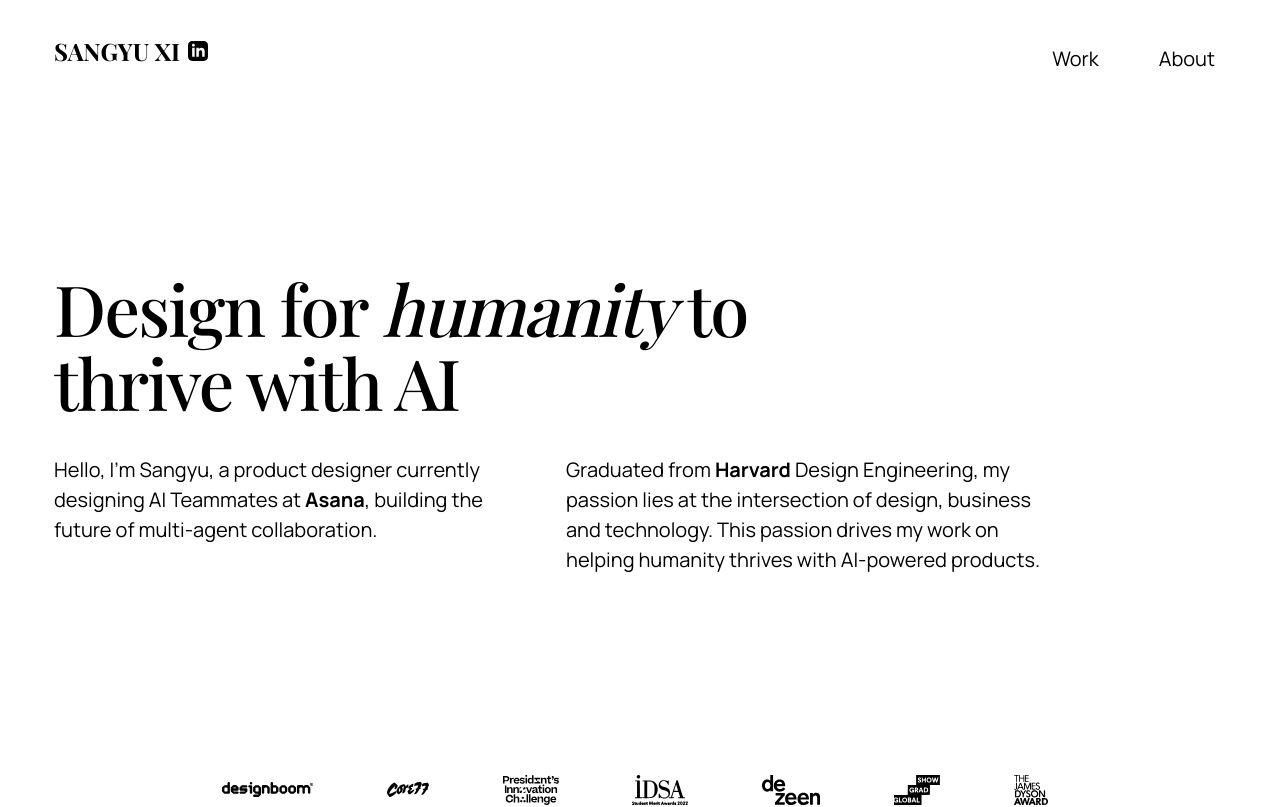
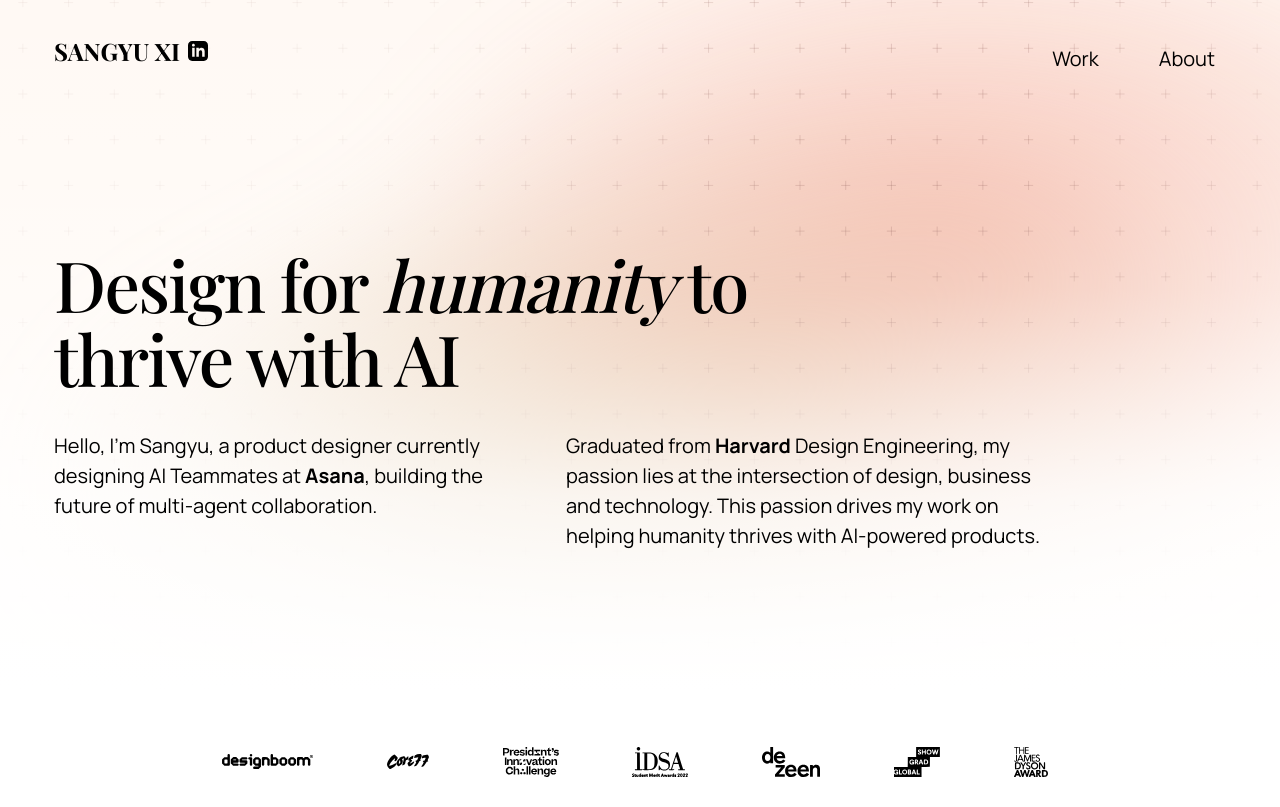
Before and after one commit to sekimataki/portfolio, a Next.js app: page / in a window 1280 px wide. Shown: the top 807 px of the page. Built offline with nearby package versions, Linux system fonts and the light colour scheme.

Commit message:
Your descriptive message here

```diff
--- a/app/globals.css
+++ b/app/globals.css
@@ -20,8 +20,126 @@
   }
 }
 
+html {
+  -webkit-text-size-adjust: 100%;
+  text-size-adjust: 100%;
+}
+
 body {
   background: var(--background);
   color: var(--foreground);
   font-family: Arial, Helvetica, sans-serif;
+  overflow-x: clip;
 }
+
+/* Home hero — layered blobs, cursor-reactive “+” matrix, fade to page white */
+.hero {
+  position: relative;
+  overflow: hidden;
+  --mx: 70%;
+  --my: 35%;
+  background-color: #fff9f4;
+}
+
+.hero-blob {
+  position: absolute;
+  inset: -120px;
+  z-index: 0;
+  pointer-events: none;
+  background:
+    radial-gradient(60% 55% at 72% 38%, rgba(235, 106, 78, 0.45) 0%, rgba(209, 52, 17, 0) 65%),
+    radial-gradient(55% 50% at 58% 55%, rgba(201, 139, 81, 0.5) 0%, rgba(192, 112, 37, 0) 65%),
+    radial-gradient(50% 45% at 42% 65%, rgba(213, 181, 131, 0.5) 0%, rgba(91, 75, 50, 0) 65%);
+  filter: blur(50px);
+}
+
+.hero-plus-matrix {
+  position: absolute;
+  inset: 0;
+  z-index: 1;
+  pointer-events: none;
+  -webkit-mask-image: radial-gradient(
+    circle 520px at var(--mx) var(--my),
+    rgba(0, 0, 0, 1) 0%,
+    rgba(0, 0, 0, 0.2) 100%
+  );
+  mask-image: radial-gradient(
+    circle 520px at var(--mx) var(--my),
+    rgba(0, 0, 0, 1) 0%,
+    rgba(0, 0, 0, 0.2) 100%
+  );
+  transition:
+    -webkit-mask-image 120ms linear,
+    mask-image 120ms linear;
+}
+
+.hero-plus-matrix svg {
+  width: 100%;
+  height: 100%;
+  color: rgba(90, 30, 25, 0.4);
+}
+
+.hero-fade-to-white {
+  position: absolute;
+  inset: 0;
+  z-index: 2;
+  pointer-events: none;
+  background: linear-gradient(
+    to bottom,
+    rgba(255, 255, 255, 0) 0%,
+    rgba(255, 255, 255, 0.35) 42%,
+    rgba(255, 255, 255, 0.82) 72%,
+    #ffffff 100%
+  );
+}
+
+.hero-content {
+  position: relative;
+  z-index: 10;
+}
+
+@media (max-width: 639px) {
+  .hero-plus-matrix {
+    -webkit-mask-image: radial-gradient(
+      circle min(78vw, 300px) at var(--mx) var(--my),
+      rgba(0, 0, 0, 1) 0%,
+      rgba(0, 0, 0, 0.2) 100%
+    );
+    mask-image: radial-gradient(
+      circle min(78vw, 300px) at var(--mx) var(--my),
+      rgba(0, 0, 0, 1) 0%,
+      rgba(0, 0, 0, 0.2) 100%
+    );
+  }
+}
+
+@media (prefers-reduced-motion: reduce) {
+  .hero-plus-matrix {
+    transition: none;
+    -webkit-mask-image: radial-gradient(
+      circle 520px at 70% 35%,
+      rgba(0, 0, 0, 1) 0%,
+      rgba(0, 0, 0, 0.35) 100%
+    );
+    mask-image: radial-gradient(
+      circle 520px at 70% 35%,
+      rgba(0, 0, 0, 1) 0%,
+      rgba(0, 0, 0, 0.35) 100%
+    );
+  }
+}
+
+@media (prefers-reduced-motion: reduce) and (max-width: 639px) {
+  .hero-plus-matrix {
+    -webkit-mask-image: radial-gradient(
+      circle min(78vw, 300px) at 70% 35%,
+      rgba(0, 0, 0, 1) 0%,
+      rgba(0, 0, 0, 0.35) 100%
+    );
+    mask-image: radial-gradient(
+      circle min(78vw, 300px) at 70% 35%,
+      rgba(0, 0, 0, 1) 0%,
+      rgba(0, 0, 0, 0.35) 100%
+    );
+  }
+}
--- a/app/layout.tsx
+++ b/app/layout.tsx
@@ -1,4 +1,4 @@
-import type { Metadata } from "next";
+import type { Metadata, Viewport } from "next";
 import { Playfair_Display, Manrope, Montserrat } from "next/font/google";
 import "./globals.css";
 
@@ -25,6 +25,12 @@ export const metadata: Metadata = {
   description: "Design AI Teammates at Asana, Master in Design Engineering at Harvard",
 };
 
+export const viewport: Viewport = {
+  width: "device-width",
+  initialScale: 1,
+  viewportFit: "cover",
+};
+
 export default function RootLayout({
   children,
 }: Readonly<{
@@ -33,7 +39,7 @@ export default function RootLayout({
   return (
     <html lang="en">
       <body
-        className={`${playfair.variable} ${manrope.variable} ${montserrat.variable} antialiased`}
+        className={`${playfair.variable} ${manrope.variable} ${montserrat.variable} min-h-[100dvh] antialiased`}
       >
         {children}
       </body>
--- a/app/page.tsx
+++ b/app/page.tsx
@@ -1,7 +1,7 @@
 "use client";
 
 import type { ReactNode } from "react";
-import { useEffect, useLayoutEffect, useRef, useState } from "react";
+import { useEffect, useLayoutEffect, useMemo, useRef, useState } from "react";
 import Link from "next/link";
 
 /** ease-out cubic — all entrance + hover motion */
@@ -91,6 +91,119 @@ function useRevealOnScroll<T extends HTMLElement = HTMLElement>() {
   return { ref, show };
 }
 
+/** Full-bleed hero: warm blobs, cursor-reactive “+” grid, gradient into page white. */
+function HomeHero({ foldShow }: { foldShow: boolean }) {
+  const heroRef = useRef<HTMLElement>(null);
+  const plusGrid = useMemo(() => {
+    const cols = 28;
+    const rows = 16;
+    const cellW = 40;
+    const cellH = 40;
+    const vbW = cols * cellW;
+    const vbH = rows * cellH;
+    const els: ReactNode[] = [];
+    for (let r = 0; r < rows; r++) {
+      for (let c = 0; c < cols; c++) {
+        const x = c * cellW + cellW / 2;
+        const y = r * cellH + cellH / 2;
+        els.push(
+          <g key={`${r}-${c}`} transform={`translate(${x} ${y})`}>
+            <line x1="-4" y1="0" x2="4" y2="0" stroke="currentColor" strokeWidth="0.5" />
+            <line x1="0" y1="-4" x2="0" y2="4" stroke="currentColor" strokeWidth="0.5" />
+          </g>,
+        );
+      }
+    }
+    return { vbW, vbH, els };
+  }, []);
+
+  useEffect(() => {
+    if (typeof window === "undefined") return;
+    if (window.matchMedia("(prefers-reduced-motion: reduce)").matches) return;
+    const el = heroRef.current;
+    if (!el) return;
+    let raf = 0;
+    const move = (e: MouseEvent) => {
+      const rect = el.getBoundingClientRect();
+      const x = ((e.clientX - rect.left) / rect.width) * 100;
+      const y = ((e.clientY - rect.top) / rect.height) * 100;
+      cancelAnimationFrame(raf);
+      raf = requestAnimationFrame(() => {
+        el.style.setProperty("--mx", `${x}%`);
+        el.style.setProperty("--my", `${y}%`);
+      });
+    };
+    const leave = () => {
+      el.style.setProperty("--mx", "70%");
+      el.style.setProperty("--my", "35%");
+    };
+    el.addEventListener("mousemove", move);
+    el.addEventListener("mouseleave", leave);
+    return () => {
+      cancelAnimationFrame(raf);
+      el.removeEventListener("mousemove", move);
+      el.removeEventListener("mouseleave", leave);
+    };
+  }, []);
+
+  return (
+    <section
+      ref={heroRef}
+      className="hero w-full pt-[calc(8.75rem+env(safe-area-inset-top,0px))] pb-16 sm:pt-[calc(11.5rem+env(safe-area-inset-top,0px))] sm:pb-24 md:pt-[calc(12.5rem+env(safe-area-inset-top,0px))] md:pb-[120px] lg:pb-[140px]"
+    >
+      <div className="hero-blob" aria-hidden />
+      <div className="hero-plus-matrix" aria-hidden>
+        <svg preserveAspectRatio="xMidYMid slice" viewBox={`0 0 ${plusGrid.vbW} ${plusGrid.vbH}`}>
+          {plusGrid.els}
+        </svg>
+      </div>
+      <div className="hero-fade-to-white" aria-hidden />
+      <div className="hero-content mx-auto mt-12 w-full min-w-0 max-w-[1440px] pl-[max(1.25rem,env(safe-area-inset-left))] pr-[max(1.25rem,env(safe-area-inset-right))] sm:mt-10 sm:pl-8 sm:pr-8 md:mt-12 lg:pl-[54px] lg:pr-[65px]">
+        <FadeSlideSegment show={foldShow} index={3} className="max-w-[768px] min-w-0">
+          <h2 className="font-playfair text-[clamp(1.75rem,5.5vw,5rem)] font-medium leading-[1.08] tracking-tight text-pretty text-black sm:leading-[1.05]">
+            Design for <span className="font-playfair italic">humanity </span>
+            to thrive with AI
+          </h2>
+        </FadeSlideSegment>
+
+        <div className="mt-[18px] max-w-[992px] min-w-0 font-manrope text-base font-normal leading-relaxed text-black sm:text-[18px] sm:leading-normal md:mt-[25px] md:text-[20px] lg:mt-[35px]">
+          <div className="grid grid-cols-1 gap-6 sm:gap-8 md:grid-cols-2 md:gap-8">
+            <FadeSlideSegment show={foldShow} index={4} className="min-w-0">
+              <p>
+                Hello, I&apos;m Sangyu, a product designer currently designing AI Teammates at{" "}
+                <a
+                  href="https://asana.com/product/ai/ai-teammates"
+                  target="_blank"
+                  rel="noopener noreferrer"
+                  className="font-bold text-black hover:opacity-70"
+                >
+                  Asana
+                </a>
+                , building the future of multi-agent collaboration.
+              </p>
+            </FadeSlideSegment>
+            <FadeSlideSegment show={foldShow} index={5} className="min-w-0">
+              <p>
+                Graduated from{" "}
+                <a
+                  href="https://mde.harvard.edu/sangyu-xi/"
+                  target="_blank"
+                  rel="noopener noreferrer"
+                  className="font-bold text-black hover:opacity-70"
+                >
+                  Harvard{" "}
+                </a>
+                Design Engineering, my passion lies at the intersection of design, business and technology. This passion
+                drives my work on helping humanity thrives with AI-powered products.
+              </p>
+            </FadeSlideSegment>
+          </div>
+        </div>
+      </div>
+    </section>
+  );
+}
+
 const TEXT = {
   muted: "#000000",
   accent: "#fe6f61",
@@ -138,19 +251,21 @@ function WorkProjectCard({
   const { ref, show } = useRevealOnScroll<HTMLElement>();
 
   const pill = (
-    <div className="inline-flex shrink-0 items-center justify-center self-start rounded-full bg-[#f5f4f1] px-4 py-3">
-      <span className="whitespace-nowrap font-manrope text-base font-medium capitalize text-black">{tag}</span>
+    <div className="inline-flex max-w-full shrink-0 items-center justify-center self-start rounded-full bg-[#f5f4f1] px-3 py-2 sm:px-4 sm:py-3">
+      <span className="text-center font-manrope text-sm font-medium capitalize leading-snug text-black sm:text-base sm:whitespace-nowrap">
+        {tag}
+      </span>
     </div>
   );
 
   const titleBlock = (
-    <h3 className="font-playfair text-[clamp(32px,7vw,48px)] font-medium leading-[1.2] text-black lg:text-[48px] lg:leading-[60px]">
+    <h3 className="font-playfair text-[clamp(1.5rem,6vw,3rem)] font-medium leading-[1.2] text-pretty text-black sm:text-[clamp(1.75rem,7vw,3rem)] lg:text-[48px] lg:leading-[60px]">
       {title}
     </h3>
   );
 
   const imageColumn = (
-    <div className="group relative mx-auto aspect-square w-full max-w-[280px] shrink-0 overflow-hidden rounded-2xl sm:max-w-[320px] md:max-w-[400px] lg:mx-0 lg:max-w-[min(623px,72vh)] lg:rounded-[48px]">
+    <div className="group relative mx-auto aspect-square w-full max-w-[min(100%,280px)] shrink-0 overflow-hidden rounded-2xl sm:max-w-[320px] md:max-w-[400px] lg:mx-0 lg:max-w-[min(623px,72vh)] lg:rounded-[48px]">
       <img
         src={imageSrc}
         alt={imageAlt}
@@ -162,7 +277,7 @@ function WorkProjectCard({
   const textStart = imageSide === "left" ? 1 : 0;
   let ti = textStart;
   const textStack = (
-    <div className="flex w-full min-w-0 flex-col gap-4 lg:max-w-[691px] lg:min-h-[623px]">
+    <div className="flex w-full min-w-0 flex-col gap-4 lg:max-w-[691px] lg:min-h-0 xl:min-h-[623px]">
       <div className="flex flex-col gap-4">
         <FadeSlideSegment show={show} index={ti++} className="w-fit max-w-full">
           {pill}
@@ -202,7 +317,7 @@ function WorkProjectCard({
   return (
     <article
       ref={ref}
-      className="flex w-full flex-col gap-8 lg:flex-row lg:items-start lg:justify-between lg:gap-[59px]"
+      className="flex w-full min-w-0 flex-col gap-6 sm:gap-8 lg:flex-row lg:items-start lg:justify-between lg:gap-[59px]"
     >
       {imageSide === "left" ? (
         <>
@@ -252,13 +367,13 @@ export default function Home() {
     <main className="relative min-h-screen w-full overflow-x-hidden bg-white">
 
       <header
-        className={`fixed top-0 left-0 right-0 z-30 flex items-start justify-between px-5 pb-5 pt-[39px] transition-[background-color,backdrop-filter,border-color] duration-300 sm:px-8 lg:pl-[54px] lg:pr-[65px] ${
+        className={`fixed top-0 left-0 right-0 z-30 flex min-w-0 items-start justify-between gap-3 px-[max(1.25rem,env(safe-area-inset-left))] pb-4 pt-[calc(39px+env(safe-area-inset-top,0px))] pr-[max(1.25rem,env(safe-area-inset-right))] transition-[background-color,backdrop-filter,border-color] duration-300 sm:gap-4 sm:px-8 sm:pb-5 lg:pl-[54px] lg:pr-[65px] ${
           headerScrolled
             ? "border-b border-black/[0.06] bg-white/75 backdrop-blur-md backdrop-saturate-150"
             : "border-b border-transparent bg-transparent"
         }`}
       >
-        <FadeSlideSegment show={foldShow} index={0} className="flex items-center gap-2">
+        <FadeSlideSegment show={foldShow} index={0} className="flex min-w-0 items-center gap-2">
           <Link href="/" className="transition-opacity hover:opacity-70">
             <h1 className="font-playfair text-[20px] font-bold uppercase leading-none text-black sm:text-[24px]">
               Sangyu Xi
@@ -276,11 +391,11 @@ export default function Home() {
             </svg>
           </a>
         </FadeSlideSegment>
-        <nav className="mt-[5px] flex items-center gap-10 capitalize sm:gap-[60px]">
+        <nav className="mt-[5px] flex shrink-0 items-center gap-5 capitalize sm:gap-8 md:gap-10 lg:gap-[60px]">
           <FadeSlideSegment show={foldShow} index={1} className="inline-flex">
             <Link
               href="/#work"
-              className="font-manrope text-[18px] font-normal text-black transition-opacity hover:opacity-70 sm:text-[20px]"
+              className="font-manrope text-base font-normal text-black transition-opacity hover:opacity-70 sm:text-[18px] md:text-[20px]"
             >
               Work
             </Link>
@@ -288,7 +403,7 @@ export default function Home() {
           <FadeSlideSegment show={foldShow} index={2} className="inline-flex">
             <Link
               href="/about"
-              className="font-manrope text-[18px] font-normal text-black transition-opacity hover:opacity-70 sm:text-[20px]"
+              className="font-manrope text-base font-normal text-black transition-opacity hover:opacity-70 sm:text-[18px] md:text-[20px]"
             >
               About
             </Link>
@@ -296,55 +411,13 @@ export default function Home() {
         </nav>
       </header>
 
-      <div className="relative z-10 mx-auto w-full max-w-[1440px] px-5 pb-24 sm:px-8 lg:pl-[54px] lg:pr-[65px]">
-        {/* Top hero — matches Figma node 964:70 (spacing from 1440 artboard) */}
-        <section className="relative pt-[200px] sm:pt-[248px] md:pt-[272px]">
-          <FadeSlideSegment show={foldShow} index={3} className="max-w-[768px]">
-            <h2 className="font-playfair text-[clamp(36px,5.5vw,80px)] font-medium leading-[1.05] tracking-tight text-black">
-              Design for <span className="font-playfair italic">humanity </span>
-              to thrive with AI
-            </h2>
-          </FadeSlideSegment>
+      <HomeHero foldShow={foldShow} />
 
-          <div className="mt-[18px] max-w-[992px] font-manrope text-[18px] font-normal leading-normal text-black sm:text-[20px] md:mt-[25px] lg:mt-[35px]">
-            <div className="grid grid-cols-1 gap-8 md:grid-cols-2 md:gap-8">
-              <FadeSlideSegment show={foldShow} index={4} className="min-w-0">
-                <p>
-                  Hello, I&apos;m Sangyu, a product designer currently designing AI Teammates at{" "}
-                  <a
-                    href="https://asana.com/product/ai/ai-teammates"
-                    target="_blank"
-                    rel="noopener noreferrer"
-                    className="font-bold text-black hover:opacity-70"
-                  >
-                    Asana
-                  </a>
-                  , building the future of multi-agent collaboration.
-                </p>
-              </FadeSlideSegment>
-              <FadeSlideSegment show={foldShow} index={5} className="min-w-0">
-                <p>
-                  Graduated from{" "}
-                  <a
-                    href="https://mde.harvard.edu/sangyu-xi/"
-                    target="_blank"
-                    rel="noopener noreferrer"
-                    className="font-bold text-black hover:opacity-70"
-                  >
-                    Harvard{" "}
-                  </a>
-                  Design Engineering, my passion lies at the intersection of design, business and technology. This passion
-                  drives my work on helping humanity thrives with AI-powered products.
-                </p>
-              </FadeSlideSegment>
-            </div>
-          </div>
-        </section>
-
+      <div className="relative z-10 mx-auto w-full min-w-0 max-w-[1440px] pb-20 pl-[max(1.25rem,env(safe-area-inset-left))] pr-[max(1.25rem,env(safe-area-inset-right))] sm:pb-24 sm:pl-8 sm:pr-8 lg:pl-[54px] lg:pr-[65px]">
         {/* Press / awards logos — Figma 964:79 (no sidebar label) */}
-        <div ref={recReveal.ref} className="mx-auto mt-36 max-w-[826px] md:mt-48 lg:mt-[200px]">
-          <FadeSlideSegment show={recShowDelayed} index={0} className="w-full">
-            <div className="flex flex-wrap items-center justify-center gap-6 md:justify-between md:gap-4">
+        <div ref={recReveal.ref} className="mx-auto mt-6 max-w-[826px] min-w-0 md:mt-10 lg:mt-14">
+          <FadeSlideSegment show={recShowDelayed} index={0} className="w-full min-w-0">
+            <div className="flex flex-wrap items-center justify-center gap-x-4 gap-y-5 sm:gap-x-6 sm:gap-y-6 md:justify-between md:gap-4">
               {RECOGNITION.map((item, i) => (
                 <a
                   key={`recognition-${i + 1}`}
@@ -356,7 +429,7 @@ export default function Home() {
                   <img
                     src={item.src}
                     alt=""
-                    className={`${i < 2 ? "h-[10px] sm:h-[12px] md:h-[15px]" : "h-[20px] sm:h-[24px] md:h-[30px]"} w-auto max-w-[120px] object-contain md:max-w-none`}
+                    className={`${i < 2 ? "h-[10px] sm:h-[12px] md:h-[15px]" : "h-[18px] sm:h-[24px] md:h-[30px]"} max-h-8 w-auto max-w-[min(100%,120px)] object-contain sm:max-w-[140px] md:max-w-none`}
                   />
                 </a>
               ))}
@@ -365,7 +438,7 @@ export default function Home() {
         </div>
 
         {/* Work — layout from Figma 964:70 project cards; copy unchanged */}
-        <section id="work" className="mt-14 flex flex-col gap-14 md:mt-16 lg:gap-[60px]">
+        <section id="work" className="mt-20 flex min-w-0 flex-col gap-10 sm:mt-24 sm:gap-14 md:mt-28 lg:mt-32 lg:gap-[60px]">
           <WorkProjectCard
             tag="SaaS product"
             title="Asana project settings"
@@ -428,37 +501,37 @@ export default function Home() {
         <div ref={speakReveal.ref}>
           <section
             id="featured"
-            className="mt-20 flex flex-col gap-8 pt-12 md:mt-24 md:flex-row md:items-center md:justify-between"
+            className="mt-14 flex flex-col gap-6 pt-8 sm:mt-20 sm:gap-8 sm:pt-12 md:mt-24 md:flex-row md:items-center md:justify-between"
           >
-            <FadeSlideSegment show={speakReveal.show} index={0} className="w-full md:w-auto">
-              <p className="font-manrope text-lg font-medium text-[#000000] md:text-xl" style={{ color: TEXT.muted }}>
+            <FadeSlideSegment show={speakReveal.show} index={0} className="w-full min-w-0 md:w-auto">
+              <p className="font-manrope text-base font-medium text-[#000000] sm:text-lg md:text-xl" style={{ color: TEXT.muted }}>
                 Speaking at
               </p>
             </FadeSlideSegment>
-            <FadeSlideSegment show={speakReveal.show} index={1} className="flex flex-wrap items-center gap-6">
+            <FadeSlideSegment show={speakReveal.show} index={1} className="flex min-w-0 flex-wrap items-center gap-4 sm:gap-6">
               {SPEAKING_LOGOS.map((item, i) => (
                 <img
                   key={item.src}
                   src={item.src}
                   alt={item.alt}
-                  className={`${i < 2 ? "h-[10px] sm:h-[12px] md:h-[15px]" : "h-[20px] sm:h-[24px] md:h-[30px]"} w-auto object-contain`}
+                  className={`${i < 2 ? "h-[10px] sm:h-[12px] md:h-[15px]" : "h-[18px] sm:h-[24px] md:h-[30px]"} max-w-full w-auto object-contain`}
                 />
               ))}
             </FadeSlideSegment>
           </section>
 
-          <div className="mt-10 flex flex-wrap gap-4 md:gap-6">
+          <div className="mt-8 grid grid-cols-2 gap-3 sm:mt-10 sm:grid-cols-3 sm:gap-4 md:gap-6 lg:grid-cols-5">
             {SPEECH_IMAGES.map((i) => (
               <FadeSlideSegment
                 key={i}
                 show={speakReveal.show}
                 index={2 + i}
-                className="min-w-0 flex-1"
+                className="min-w-0"
               >
                 <img
                   src={`/speech${i}.jpeg`}
                   alt={`Speech${i}`}
-                  className="h-[180px] w-full min-w-[180px] flex-1 rounded-sm object-cover sm:max-w-[221px]"
+                  className="aspect-[221/180] w-full rounded-sm object-cover"
                 />
               </FadeSlideSegment>
             ))}
@@ -467,24 +540,28 @@ export default function Home() {
 
         <footer
           ref={footReveal.ref}
-          className="mt-12 sm:mt-16 md:mt-20 border-t border-gray-300 pt-8 sm:pt-12"
+          className="mt-10 border-t border-gray-300 pt-8 sm:mt-16 sm:pt-12 md:mt-20"
         >
-            <div className="flex flex-col gap-6 sm:gap-8 md:flex-row md:items-center md:justify-between">
-              <FadeSlideSegment show={footReveal.show} index={0} className="space-y-2">
+            <div className="flex min-w-0 flex-col gap-6 sm:gap-8 md:flex-row md:items-start md:justify-between">
+              <FadeSlideSegment show={footReveal.show} index={0} className="min-w-0 space-y-2 md:max-w-xl">
                 <h4 className="font-playfair text-[20px] font-bold uppercase leading-none text-black sm:text-[24px]">Sangyu Xi</h4>
-                <p className="font-manrope text-xs text-gray-600 sm:text-sm">
+                <p className="font-manrope text-xs leading-relaxed text-gray-600 sm:text-sm">
                   Are you an engineer or an entrepreneur?<br />
                   I always welcome new opportunities to exchange ideas and to explore collaborations.<br />
                 </p>
-                <a href="mailto:sangyuxi@gmail.com">
+                <a href="mailto:sangyuxi@gmail.com" className="inline-flex min-h-11 items-center py-1">
                   <p className="font-manrope text-xs text-[#FF4500] sm:text-sm">Let&apos;s connect!</p>
                 </a>
               </FadeSlideSegment>
-              <FadeSlideSegment show={footReveal.show} index={1} className="space-y-2">
+              <FadeSlideSegment show={footReveal.show} index={1} className="min-w-0 space-y-2 md:shrink-0">
                 <h4 className="font-manrope text-sm font-bold text-[#000000] sm:text-base">Email</h4>
-                <p className="font-manrope text-xs text-[#FF4500] sm:text-sm">sangyuxi@gmail.com</p>
+                <p className="break-all font-manrope text-xs text-[#FF4500] sm:text-sm">sangyuxi@gmail.com</p>
                 <h4 className="mt-4 font-manrope text-sm font-bold text-[#000000] sm:text-base">Phone</h4>
-                <p className="font-manrope text-xs text-gray-600 sm:text-sm">5136380161</p>
+                <p className="font-manrope text-xs text-gray-600 sm:text-sm">
+                  <a href="tel:+15136380161" className="hover:text-black">
+                    5136380161
+                  </a>
+                </p>
               </FadeSlideSegment>
             </div>
             <FadeSlideSegment show={footReveal.show} index={3} className="mt-6 sm:mt-8">
```
Also changed, not shown: app/about/page.tsx (+32 -28 lines).
